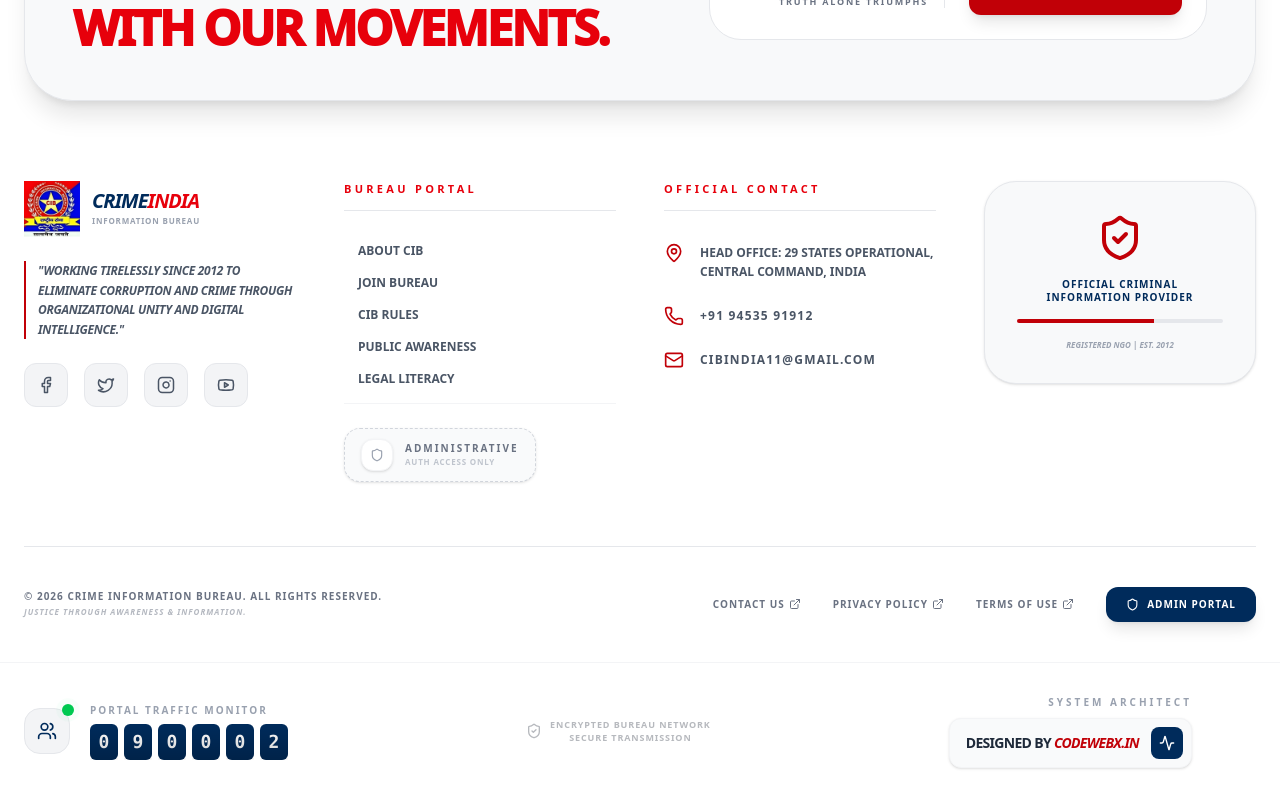
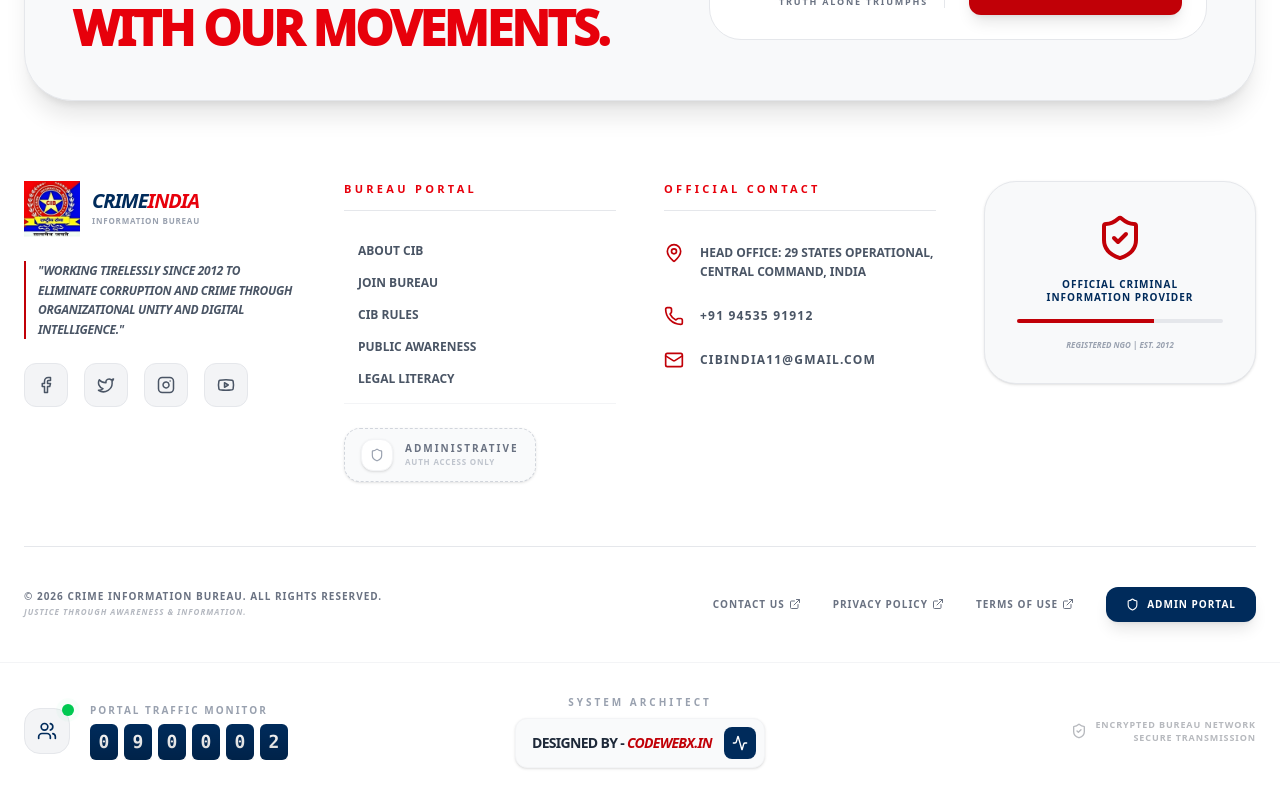
Before and after one commit to codewebxteam/Crime-Information-Buero, a React (Vite) app: page / in a window 1280 px wide. Shown: the part 4390-5190 px from the top of the page. Built offline with nearby package versions, Linux system fonts and the light colour scheme; no server answers; the database is empty.

Commit message:
final update

```diff
--- a/src/features/bureau/BureauStatus.jsx
+++ b/src/features/bureau/BureauStatus.jsx
@@ -17,7 +17,7 @@ const BureauStatus = () => {
       <div className="max-w-[1600px] mx-auto flex flex-col md:flex-row justify-between items-center gap-10">
 
         {/* --- Left Side: Live Visitor Counter --- */}
-        <div className="flex items-center gap-5 group shrink-0">
+        <div className="flex items-center gap-5 group shrink-0 md:flex-1">
           <div className="relative">
             <div className="p-3 bg-gray-100 dark:bg-white/5 rounded-2xl border border-gray-200 dark:border-white/10 group-hover:border-green-500/50 transition-colors">
               <Users size={20} className="text-[#002B5B] dark:text-gray-400 group-hover:text-green-500 transition-colors" />
@@ -45,15 +45,8 @@ const BureauStatus = () => {
           </div>
         </div>
 
-        {/* --- Center: Security Badge (Now more prominent on mobile to push developer info) --- */}
-        <div className="hidden md:flex items-center gap-2 opacity-30 hover:opacity-100 transition-opacity">
-          <ShieldCheck size={16} />
-          <span className="text-[9px] font-bold uppercase tracking-widest text-center">Encrypted Bureau Network <br/> Secure Transmission</span>
-        </div>
-
-        {/* --- Right Side: Developer Credits (Relocated to avoid Chatbot overlap) --- */}
-        {/* Added 'md:pr-12' to shift it away from the extreme right corner on desktop */}
-        <div className="flex flex-col items-center md:items-end md:pr-16">
+        {/* --- Center: Developer Credits (Relocated to Center) --- */}
+        <div className="flex flex-col items-center md:flex-1">
           <span className="text-[10px] font-black text-gray-400 dark:text-gray-500 uppercase tracking-[0.3em] mb-2">
             System Architect
           </span>
@@ -64,12 +57,20 @@ const BureauStatus = () => {
             className="group flex items-center gap-3 bg-gray-50 dark:bg-white/5 pl-4 pr-2 py-2 rounded-xl border border-gray-100 dark:border-white/10 hover:border-red-700/50 transition-all shadow-sm hover:shadow-md"
           >
             <span className="text-sm font-black uppercase tracking-tighter text-gray-800 dark:text-white">
-              Designed by <span className="text-red-700 italic">codewebx.in</span>
+              Designed by - <span className="text-red-700 italic">codewebx.in</span>
             </span>
             <div className="p-2 bg-[#002B5B] dark:bg-red-700 text-white rounded-lg group-hover:rotate-[360deg] transition-all duration-700">
               <Activity size={16} />
             </div>
           </a>
+        </div>
+
+        {/* --- Right Side: Security Badge --- */}
+        <div className="hidden md:flex items-center justify-end gap-2 opacity-30 hover:opacity-100 transition-opacity md:flex-1">
+          <ShieldCheck size={16} />
+          <span className="text-[9px] font-bold uppercase tracking-widest text-right">
+            Encrypted Bureau Network <br/> Secure Transmission
+          </span>
         </div>
 
       </div>
```
